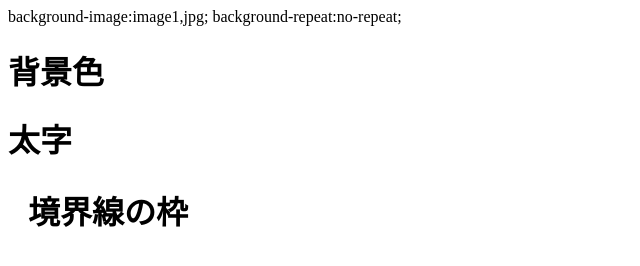
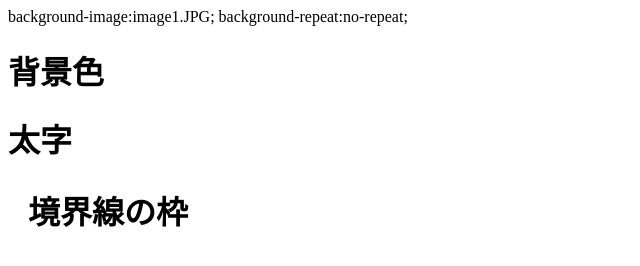
Before and after one commit to shunsuke-moai/2016web1-4, a plain HTML site: page index.html in a window 1280 px wide. Shown: the full height of the page, 0-640 px from the left. Drawn offline with Linux system fonts and the light colour scheme.

Commit message:
Update index.html

```diff
--- a/index.html
+++ b/index.html
@@ -6,7 +6,7 @@
  <link rel="stylesheet" href="css/default.css" type="text/css">
 </head>
 <body>
- background-image:image1,jpg;
+ background-image:image1.JPG;
  background-repeat:no-repeat;
  <h1>背景色</h1>
  <h1 id="id">太字</h1>
```
